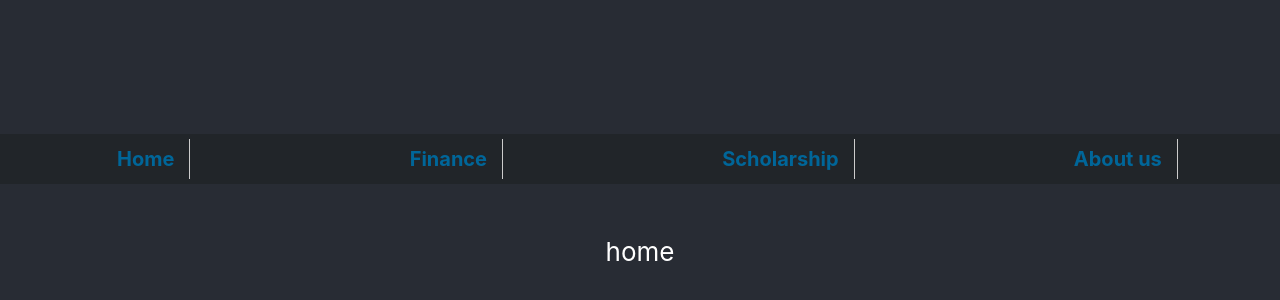
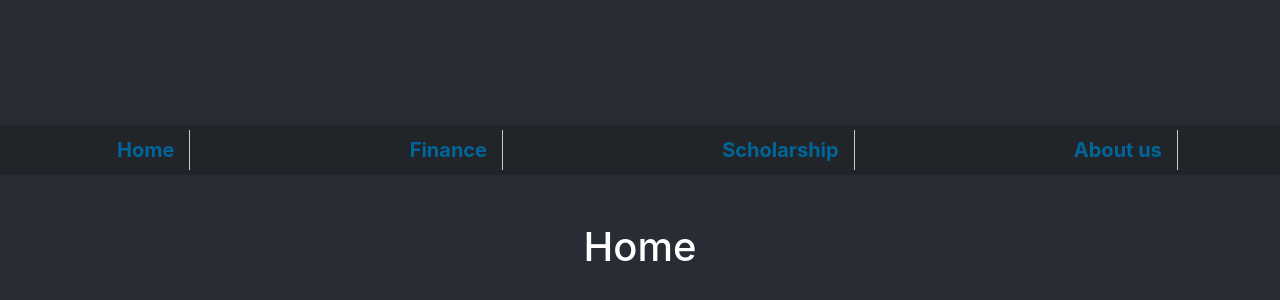
Before and after one commit to djmeier-wisc/HackMIT-2021, a React (Create React App) app: page / in a window 1280 px wide. Shown: the part 198-498 px from the top of the page. Built offline with nearby package versions, Linux system fonts and the light colour scheme.

Commit message:
moved Home into separate file

```diff
--- a/src/App.js
+++ b/src/App.js
@@ -4,6 +4,7 @@
 import About from './components/about/About'
 import Finance from './components/financing/Financing'
 import Scholarships from './components/scholarships/Scholarships'
+import Home from './components/home/Home'
 function App() {
 
   const [state, setstate] = useState(0);
@@ -21,11 +22,4 @@
   );
 }
 
-function Home(){
-  return (
-    <div>
-      home
-    </div>
-  )
-}
 export default App;
--- /dev/null
+++ b/src/components/home/Home.js
@@ -0,0 +1,9 @@
+function Home () {
+    return (
+        <div className='home'>
+            <h1>Home</h1>
+        </div>
+    );
+}
+
+export default Home;
```
